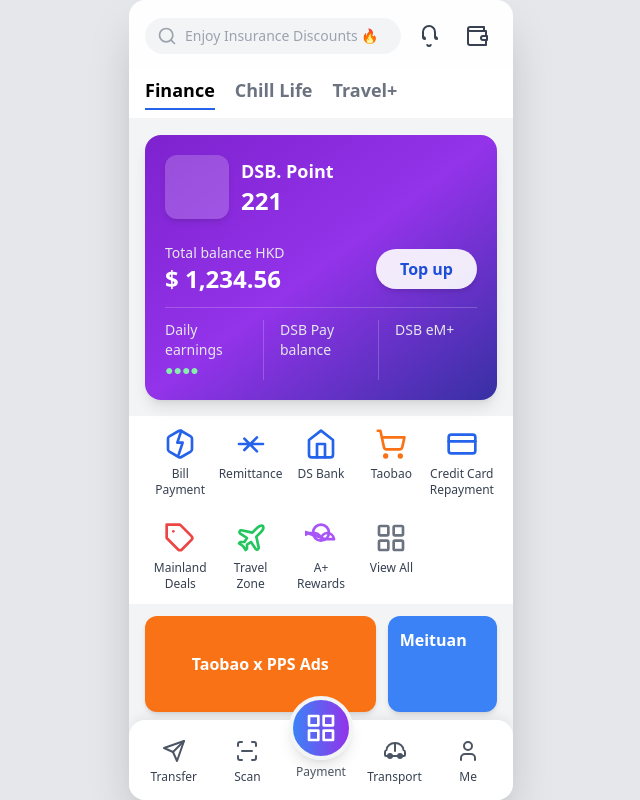
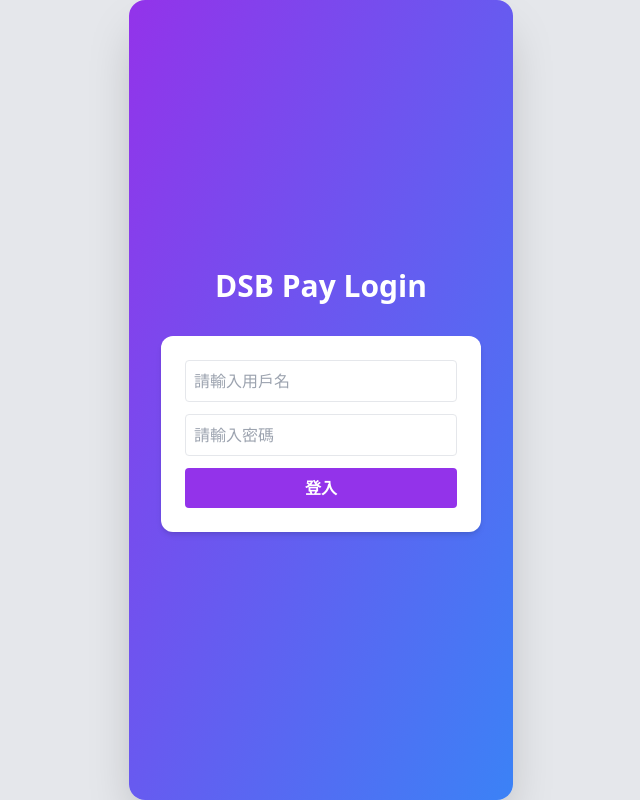
Before and after one commit to JeffereyWu-AI/my-loan-app, a React (Create React App) app: page / in a window 1280 px wide. Shown: the whole page, without its empty margins (319-959 px from the left). Built offline with nearby package versions, Linux system fonts and the light colour scheme.

Commit message:
third commit

```diff
--- a/src/App.js
+++ b/src/App.js
@@ -118,11 +118,13 @@
     <polyline points="9 18 15 12 9 6"></polyline>
   </svg>
 );
+
 const IconCheckCircle = (props) => (
   <svg xmlns="http://www.w3.org/2000/svg" width="24" height="24" viewBox="0 0 24 24" fill="none" stroke="currentColor" strokeWidth="2" strokeLinecap="round" strokeLinejoin="round" {...props}>
     <path d="M22 11.08V12a10 10 0 1 1-5.93-9.14"></path><polyline points="22 4 12 14.01 9 11.01"></polyline>
   </svg>
 );
+
 const IconSpinner = (props) => (
   <svg xmlns="http://www.w3.org/2000/svg" width="24" height="24" viewBox="0 0 24 24" fill="none" stroke="currentColor" strokeWidth="2" strokeLinecap="round" strokeLinejoin="round" className="animate-spin" {...props}>
     <line x1="12" y1="2" x2="12" y2="6"></line><line x1="12" y1="18" x2="12" y2="22"></line><line x1="4.93" y1="4.93" x2="7.76" y2="7.76"></line><line x1="16.24" y1="16.24" x2="19.07" y2="19.07"></line><line x1="2" y1="12" x2="6" y2="12"></line><line x1="18" y1="12" x2="22" y2="12"></line><line x1="4.93" y1="19.07" x2="7.76" y2="16.24"></line><line x1="16.24" y1="7.76" x2="19.07" y2="4.93"></line>
@@ -224,7 +226,6 @@
         <IconGridItem icon={<IconCreditCard className="h-8 w-8 text-blue-600" />} text="Credit Card Repayment" />
         <IconGridItem icon={<IconTag className="h-8 w-8 text-red-500" />} text="Mainland Deals" />
         <IconGridItem icon={<IconPlane className="h-8 w-8 text-green-500" />} text="Travel Zone" />
-        <IconGridItem icon={<IconAward className="h-8 w-8 text-purple-500" />} text="A+ Rewards" />
         <IconGridItem icon={<IconLayoutGrid className="h-8 w-8 text-gray-500" />} text="View All" />
       </div>
 
@@ -250,9 +251,18 @@
 /**
  * 貸款詳情頁
  */
-const LoanDetailsScreen = ({ onConfirm }) => {
+const LoanDetailsScreen = ({ onConfirm, user }) => {
   const [selectedAmount, setSelectedAmount] = useState(null);
   const loanOptions = [10000, 20000, 50000];
+
+  // 根據登入用戶決定身份證資料
+  const idCardMap = {
+    'Chan Tai Man': 'A123***(4)',
+    'Jackey Ng': 'B456***(7)',
+  };
+
+  const userName = user?.name || '未知用戶';
+  const idCard = idCardMap[userName] || '********';
 
   return (
     <div className="h-full flex flex-col">
@@ -260,10 +270,11 @@
         <h2 className="text-lg font-bold text-center">申請貸款</h2>
       </div>
       <div className="flex-1 overflow-y-auto p-4 bg-gray-100">
+
         {/* 用戶信息 */}
         <div className="bg-white rounded-lg p-4 mb-4 shadow-sm">
-          <InfoRow label="姓名" value="Chan Tai Man" />
-          <InfoRow label="香港身份證" value="A123***(4)" />
+          <InfoRow label="姓名" value={userName} />
+          <InfoRow label="香港身份證" value={idCard} />
         </div>
 
         {/* 貸款金額選擇 */}
@@ -307,14 +318,36 @@
 /**
  * 處理中頁面
  */
+// const ProcessingScreen = ({ processingStep }) => {
+//   return (
+//     <div className="h-full flex flex-col items-center justify-center p-4">
+//       {processingStep !== '貸款已批核' ? (
+//         <IconSpinner className="h-12 w-12 text-purple-600" />
+//       ) : (
+//         <IconCheckCircle className="h-12 w-12 text-green-500" />
+//       )}
+//       <p className="text-lg font-semibold text-gray-700 mt-6">{processingStep}</p>
+//     </div>
+//   );
+// };
+
+/**
+ * 處理中頁面
+ */
 const ProcessingScreen = ({ processingStep }) => {
+  let iconElement;
+
+  if (processingStep === '貸款已批核') {
+    iconElement = <IconCheckCircle className="h-12 w-12 text-green-500" />;
+  } else if (processingStep === '貸款不獲批核') {
+    iconElement = <IconX className="h-12 w-12 text-red-500" />;
+  } else {
+    iconElement = <IconSpinner className="h-12 w-12 text-purple-600" />;
+  }
+
   return (
     <div className="h-full flex flex-col items-center justify-center p-4">
-      {processingStep !== '貸款已批核' ? (
-        <IconSpinner className="h-12 w-12 text-purple-600" />
-      ) : (
-        <IconCheckCircle className="h-12 w-12 text-green-500" />
-      )}
+      {iconElement}
       <p className="text-lg font-semibold text-gray-700 mt-6">{processingStep}</p>
     </div>
   );
@@ -427,35 +460,114 @@
 // 主應用程序組件
 // ---------------------------------
 export default function App() {
-  const [currentScreen, setCurrentScreen] = useState('Home'); // 'Home', 'LoanDetails', 'Processing', 'LoanConfirm'
+  // const [currentScreen, setCurrentScreen] = useState('Home'); // 'Home', 'LoanDetails', 'Processing', 'LoanConfirm'
+  const [currentScreen, setCurrentScreen] = useState('Login'); // 初始改成登入畫面
   const [balance, setBalance] = useState(1234.56); // 初始餘額
   const [isModalVisible, setIsModalVisible] = useState(false);
   const [selectedLoanAmount, setSelectedLoanAmount] = useState(0);
   const [processingStep, setProcessingStep] = useState('TU 信貸記錄檢查中...');
+  const [user, setUser] = useState(null); // 保存登入用戶物件 {name: string}
+  const [error, setError] = useState('');
 
-  // 處理異步流程
+  // 登入畫面元件
+  const LoginScreen = () => {
+    const [username, setUsername] = useState('');
+    const [password, setPassword] = useState('');
+
+    const handleLogin = () => {
+      if (
+        (username === 'Chan Tai Man' || username === 'Jackey Ng') &&
+        password === 'dsbai'
+      ) {
+        setUser({ name: username });
+        setError('');
+        setCurrentScreen('Home');
+      } else {
+        setError('用戶名或密碼錯誤 😅');
+      }
+    };
+
+    return (
+      <div className="flex flex-col justify-center items-center h-full bg-gradient-to-br from-purple-600 to-blue-500 text-white p-6">
+        <h1 className="text-3xl font-bold mb-8">DSB Pay Login</h1>
+
+        <div className="w-full max-w-xs bg-white text-gray-800 rounded-xl p-6 shadow-md">
+          <input
+            type="text"
+            placeholder="請輸入用戶名"
+            className="w-full mb-3 p-2 border rounded"
+            value={username}
+            onChange={(e) => setUsername(e.target.value)}
+          />
+          <input
+            type="password"
+            placeholder="請輸入密碼"
+            className="w-full mb-3 p-2 border rounded"
+            value={password}
+            onChange={(e) => setPassword(e.target.value)}
+          />
+          {error && <p className="text-red-500 text-sm mb-3">{error}</p>}
+          <button
+            onClick={handleLogin}
+            className="w-full bg-purple-600 hover:bg-purple-700 text-white font-bold py-2 rounded transition duration-150">
+            登入
+          </button>
+        </div>
+      </div>
+    );
+  };
+
+  // // 處理異步流程
+  // useEffect(() => {
+  //   if (currentScreen === 'Processing') {
+  //     // 模擬異步操作
+  //     setProcessingStep('TU 信貸記錄檢查中...');
+  //     const timer1 = setTimeout(() => {
+  //       setProcessingStep('貸款處理中...');
+  //     }, 2000);
+  //     const timer2 = setTimeout(() => {
+  //       setProcessingStep('貸款已批核');
+  //     }, 4000);
+  //     const timer3 = setTimeout(() => {
+  //       setCurrentScreen('LoanConfirm');
+  //     }, 5000);
+
+  //     // 清除定時器
+  //     return () => {
+  //       clearTimeout(timer1);
+  //       clearTimeout(timer2);
+  //       clearTimeout(timer3);
+  //     };
+  //   }
+  // }, [currentScreen]);
+
+  // 處理批核邏輯
   useEffect(() => {
     if (currentScreen === 'Processing') {
-      // 模擬異步操作
+      // 根據不同用戶決定結果
+      const approved = user?.name === 'Chan Tai Man';
       setProcessingStep('TU 信貸記錄檢查中...');
       const timer1 = setTimeout(() => {
         setProcessingStep('貸款處理中...');
-      }, 2000);
+      }, 1500);
       const timer2 = setTimeout(() => {
-        setProcessingStep('貸款已批核');
-      }, 4000);
+        setProcessingStep(approved ? '貸款已批核' : '貸款不獲批核');
+      }, 3000);
       const timer3 = setTimeout(() => {
-        setCurrentScreen('LoanConfirm');
-      }, 5000);
-
-      // 清除定時器
+        if (approved) {
+          setCurrentScreen('LoanConfirm');
+        } else {
+          // 不批核就返回主畫面
+          setCurrentScreen('Home');
+        }
+      }, 4500);
       return () => {
         clearTimeout(timer1);
         clearTimeout(timer2);
         clearTimeout(timer3);
       };
     }
-  }, [currentScreen]);
+  }, [currentScreen, user]);
 
   // 1. 點擊 "Top up"
   const handleTopUp = () => {
@@ -487,17 +599,48 @@
     setSelectedLoanAmount(0); // 重置
   };
 
-  // 渲染當前屏幕
+  // 登出
+  const handleLogout = () => {
+    setUser(null);
+    setCurrentScreen('Login');
+  };
+
+
+  // // 渲染當前屏幕
+  // const renderScreen = () => {
+  //   switch (currentScreen) {
+  //     case 'Home':
+  //       return <HomeScreen onTopUp={handleTopUp} balance={balance} />;
+  //     case 'LoanDetails':
+  //       return <LoanDetailsScreen onConfirm={handleConfirmLoan} />;
+  //     case 'Processing':
+  //       return <ProcessingScreen processingStep={processingStep} />;
+  //     case 'LoanConfirm':
+  //       return <LoanConfirmScreen amount={selectedLoanAmount} onConfirm={handleFinalConfirm} onCancel={handleCancelLoan} />;
+  //     default:
+  //       return <HomeScreen onTopUp={handleTopUp} balance={balance} />;
+  //   }
+  // };
+
+  // 渲染主內容
   const renderScreen = () => {
     switch (currentScreen) {
+      case 'Login':
+        return <LoginScreen />;
       case 'Home':
         return <HomeScreen onTopUp={handleTopUp} balance={balance} />;
       case 'LoanDetails':
-        return <LoanDetailsScreen onConfirm={handleConfirmLoan} />;
+        return <LoanDetailsScreen onConfirm={handleConfirmLoan} user={user}/>;
       case 'Processing':
         return <ProcessingScreen processingStep={processingStep} />;
       case 'LoanConfirm':
-        return <LoanConfirmScreen amount={selectedLoanAmount} onConfirm={handleFinalConfirm} onCancel={handleCancelLoan} />;
+        return (
+          <LoanConfirmScreen
+            amount={selectedLoanAmount}
+            onConfirm={handleFinalConfirm}
+            onCancel={handleCancelLoan}
+          />
+        );
       default:
         return <HomeScreen onTopUp={handleTopUp} balance={balance} />;
     }
@@ -531,7 +674,12 @@
             </div>
 
             <IconGridItem icon={<IconBus className="h-6 w-6 text-gray-600" />} text="Transport" />
-            <IconGridItem icon={<IconUser className="h-6 w-6 text-gray-600" />} text="Me" />
+
+            <button onClick={handleLogout} className="flex flex-col items-center p-1 focus:outline-none">
+              <IconUser className="h-6 w-6 text-gray-600" />
+              <p className="text-xs mt-1.5 text-center text-gray-700">Logout</p>
+            </button>
+
           </div>
         )}
 
```
